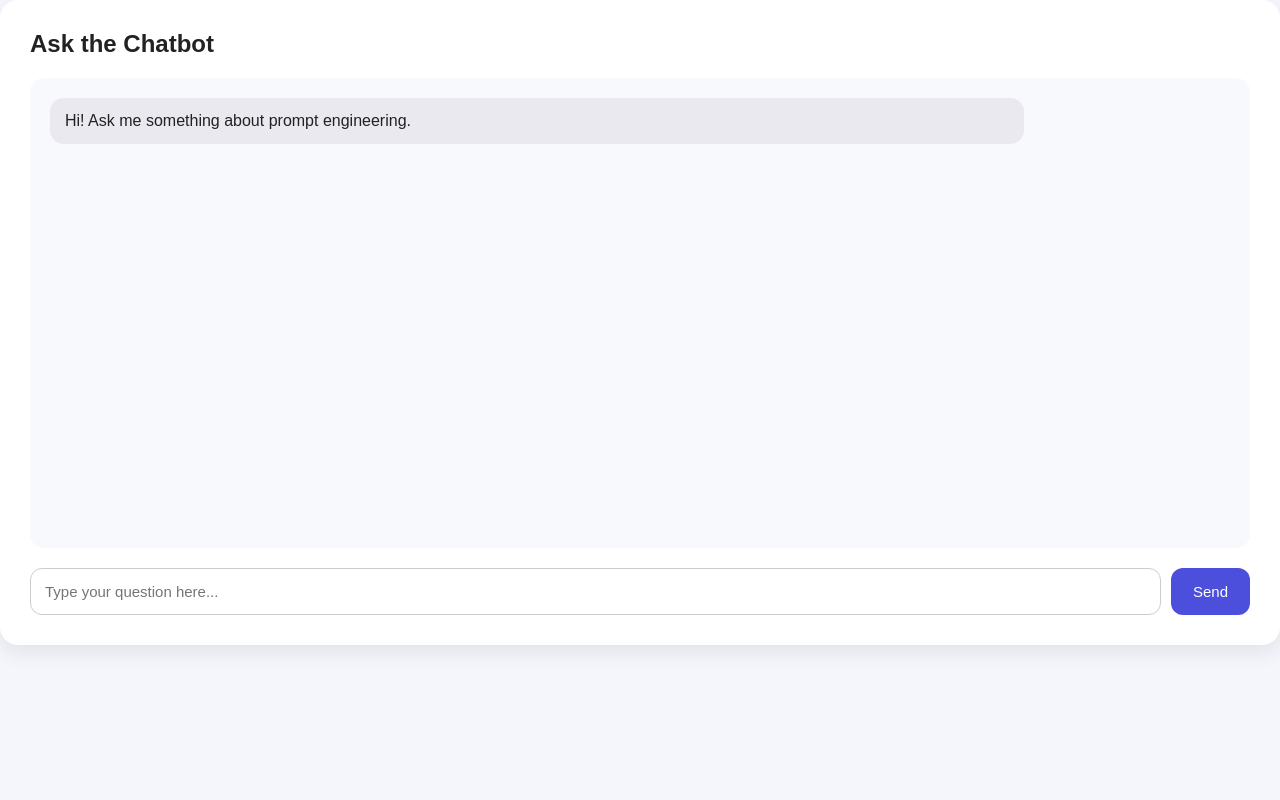
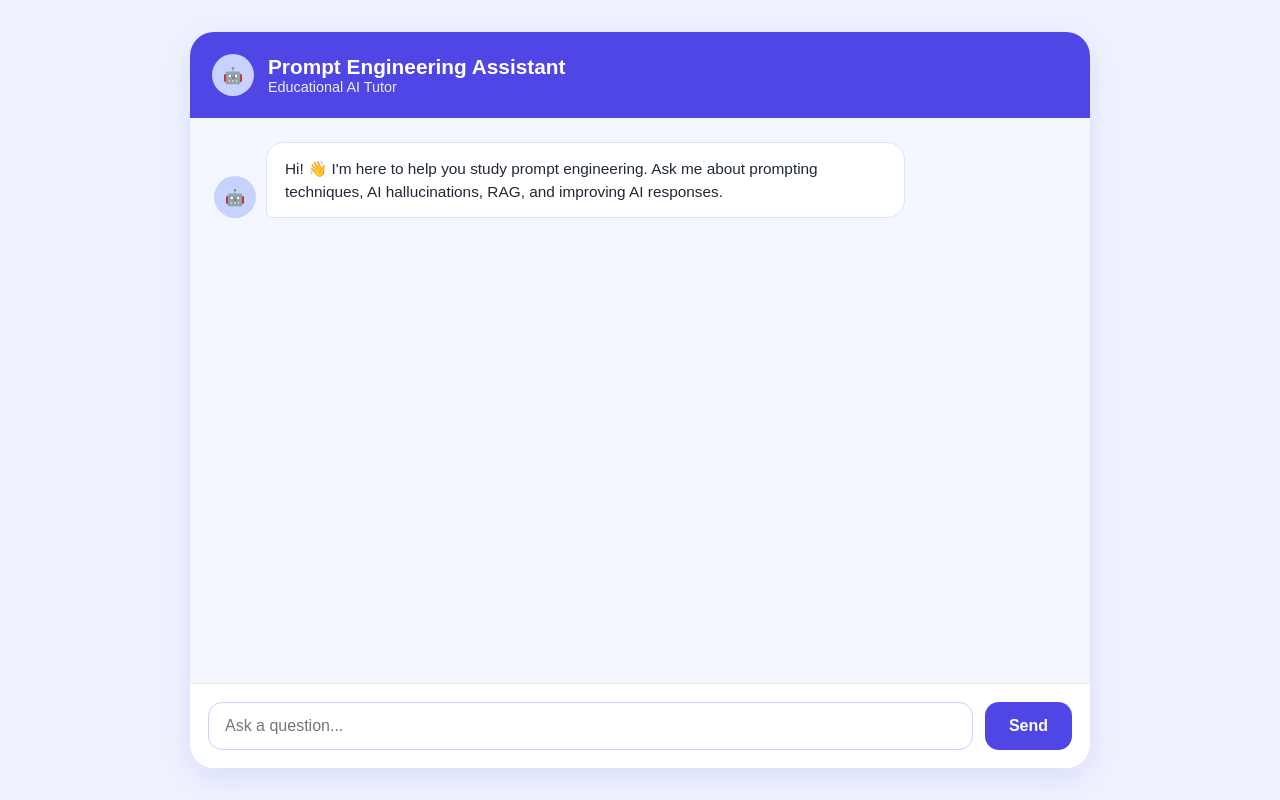
Before and after one commit to vxronica/prompt_engineering_assistant, a Flask app: page / in a window 1280 px wide. Run offline with Flask 3, Linux system fonts and the light colour scheme; parts of the project's set-up code (start-up, migrations or seed data) failed here and were passed over.

Commit message:
fixed ui

```diff
--- a/static/style.css
+++ b/static/style.css
@@ -1,124 +1,385 @@
-/* Reset + base styles */
-body {
+/* global*/
+
+* {
+    box-sizing: border-box;
     margin: 0;
-    font-family: Arial, sans-serif;
-    background-color: #f4f6fb;
-    color: #222;
-    min-height: 100vh;
+    padding: 0;
 }
 
-/* Main layout */
-.page-container {
-    display: grid;
-    grid-template-columns: 1fr 1fr;
-    gap: 30px;
-    padding: 40px;
-    min-height: 100vh;
-    box-sizing: border-box;
+
+/* body */
+
+body {
+
+    font-family: Arial, sans-serif;
+
+    background: #eef2ff;
+
+    height: 100vh;
+
+    display: flex;
+
+    justify-content: center;
+
+    align-items: center;
+
+    padding: 20px;
 }
 
-/* Panels */
-.tutorial-panel,
-.chat-panel {
+
+/* main chat container */
+
+.chat-container {
+
+    width: 100%;
+
+    max-width: 900px;
+
+    height: 92vh;
+
     background: white;
-    border-radius: 18px;
-    padding: 30px;
-    box-shadow: 0 8px 20px rgba(0, 0, 0, 0.08);
+
+    border-radius: 24px;
+
+    display: flex;
+
+    flex-direction: column;
+
     overflow: hidden;
+
+    box-shadow: 0 10px 30px rgba(79, 70, 229, 0.12);
 }
 
-/* Headings */
-h1 {
-    margin-top: 0;
-    color: #4b4fdb;
+
+/* header */
+
+.chat-header {
+
+    display: flex;
+
+    align-items: center;
+
+    gap: 14px;
+
+    padding: 22px;
+
+    background: #4f46e5;
+
+    color: white;
 }
 
-h2 {
-    margin-top: 0;
+
+.chat-header h1 {
+
+    font-size: 1.3rem;
 }
 
-/* Lesson cards */
-.lesson-card {
-    background: #f0f2ff;
-    padding: 18px;
-    border-radius: 14px;
-    margin-top: 18px;
+
+.chat-header p {
+
+    font-size: 0.9rem;
+
+    opacity: 0.9;
 }
 
-.lesson-card h2 {
-    font-size: 18px;
+
+/* chat area */
+
+.chat-box {
+
+    flex: 1;
+
+    overflow-y: auto;
+
+    padding: 24px;
+
+    background: #f5f7ff;
 }
 
-/* Chat box */
-.chat-box {
-    height: 430px;
-    overflow-y: auto;
-    background: #f8f9fc;
-    border-radius: 14px;
-    padding: 20px;
-    margin-bottom: 20px;
+
+/* message rows */
+
+.message-row {
+
+    display: flex;
+
+    align-items: flex-end;
+
+    gap: 10px;
+
+    margin-bottom: 18px;
 }
 
-/* Messages */
-.user-message,
-.bot-message {
-    max-width: 80%;
-    padding: 12px 15px;
-    border-radius: 14px;
-    margin-bottom: 12px;
-    line-height: 1.4;
-    word-wrap: break-word;
+
+.bot-row {
+
+    justify-content: flex-start;
 }
 
-/* User bubble */
-.user-message {
-    background: #4b4fdb;
-    color: white;
-    margin-left: auto;
+
+.user-row {
+
+    justify-content: flex-end;
 }
 
-/* Bot bubble */
-.bot-message {
-    background: #e9e9ef;
-    color: #222;
-    margin-right: auto;
+
+/*avatars*/
+
+.avatar {
+
+    width: 42px;
+
+    height: 42px;
+
+    border-radius: 50%;
+
+    display: flex;
+
+    align-items: center;
+
+    justify-content: center;
+
+    flex-shrink: 0;
+
+    font-size: 1rem;
+
+    font-weight: bold;
 }
 
-/* Input area */
-.input-area {
-    display: flex;
-    gap: 10px;
+
+/* AI avatar */
+
+.bot-avatar {
+
+    background: #c7d2fe;
+
+    color: #312e81;
 }
 
-/* Input field */
-input {
+
+/* user avatar */
+
+.user-avatar {
+
+    background: #4f46e5;
+
+    color: white;
+}
+
+
+/* message bubbles*/
+
+.bot-message,
+.user-message {
+
+    max-width: 75%;
+
+    padding: 14px 18px;
+
+    border-radius: 18px;
+
+    line-height: 1.5;
+
+    font-size: 0.96rem;
+}
+
+
+/* bot bubble */
+
+.bot-message {
+
+    background: white;
+
+    border: 1px solid #dbe4ff;
+
+    color: #1f2937;
+
+    border-bottom-left-radius: 6px;
+}
+
+
+/* user bubble */
+
+.user-message {
+
+    background: #4f46e5;
+
+    color: white;
+
+    border-bottom-right-radius: 6px;
+}
+
+
+/* input area */
+
+.input-area {
+
+    display: flex;
+
+    gap: 12px;
+
+    padding: 18px;
+
+    background: white;
+
+    border-top: 1px solid #e5e7eb;
+}
+
+
+/* input field */
+
+#user-input {
+
     flex: 1;
-    padding: 14px;
-    border-radius: 12px;
-    border: 1px solid #ccc;
-    font-size: 15px;
+
+    padding: 14px 16px;
+
+    border: 1px solid #c7d2fe;
+
+    border-radius: 14px;
+
+    font-size: 1rem;
+
     outline: none;
 }
 
-/* Button */
-button {
-    padding: 14px 22px;
-    border: none;
-    border-radius: 12px;
-    background: #4b4fdb;
-    color: white;
-    font-size: 15px;
-    cursor: pointer;
-    transition: 0.2s ease;
+
+/* focus effect */
+
+#user-input:focus {
+
+    border-color: #4f46e5;
+
+    box-shadow: 0 0 0 4px rgba(79, 70, 229, 0.15);
 }
 
-button:hover {
-    background: #3438b8;
+
+/* send button */
+
+#send-button {
+
+    padding: 14px 24px;
+
+    border: none;
+
+    border-radius: 14px;
+
+    background: #4f46e5;
+
+    color: white;
+
+    font-size: 1rem;
+
+    font-weight: bold;
+
+    cursor: pointer;
+
+    transition: 0.2s;
 }
 
-/* Optional: make it look good on smaller screens */
-@media (max-width: 900px) {
-    .page-container {
-        grid-template-columns: 1fr;
+
+/* hover */
+
+#send-button:hover {
+
+    background: #4338ca;
+}
+
+
+/* disabled */
+
+#send-button:disabled {
+
+    opacity: 0.6;
+
+    cursor: not-allowed;
+}
+
+
+/* typing indicator*/
+
+.typing-indicator {
+
+    display: flex;
+
+    align-items: center;
+
+    gap: 5px;
+}
+
+
+/* dots */
+
+.typing-indicator span {
+
+    width: 8px;
+
+    height: 8px;
+
+    background: #6366f1;
+
+    border-radius: 50%;
+
+    animation: bounce 1.2s infinite ease-in-out;
+}
+
+
+.typing-indicator span:nth-child(2) {
+
+    animation-delay: 0.2s;
+}
+
+
+.typing-indicator span:nth-child(3) {
+
+    animation-delay: 0.4s;
+}
+
+
+/* bounce animation */
+
+@keyframes bounce {
+
+    0%, 80%, 100% {
+
+        transform: translateY(0);
+
+        opacity: 0.4;
+    }
+
+    40% {
+
+        transform: translateY(-6px);
+
+        opacity: 1;
     }
 }
+
+
+/* mobile responsive */
+
+@media (max-width: 700px) {
+
+    .chat-container {
+
+        height: 95vh;
+    }
+
+    .chat-box {
+
+        padding: 16px;
+    }
+
+    .bot-message,
+    .user-message {
+
+        max-width: 85%;
+    }
+
+    .avatar {
+
+        width: 36px;
+
+        height: 36px;
+    }
+}
--- a/templates/index.html
+++ b/templates/index.html
@@ -2,60 +2,213 @@
 <html lang="en">
 <head>
     <meta charset="UTF-8">
-    <title>Prompt Engineering Chatbot</title>
+    <meta name="viewport" content="width=device-width, initial-scale=1.0">
+    <title>Prompt Engineering Assistant</title>
+
     <link rel="stylesheet" href="{{ url_for('static', filename='style.css') }}">
 </head>
 
 <body>
-        <section class="chat-panel">
-            <h2>Ask the Chatbot</h2>
 
-            <div id="chat-box" class="chat-box">
-                <div class="bot-message">
-                    Hi! Ask me something about prompt engineering.
-                </div>
+    <main class="chat-container">
+
+        <!-- Chat Header -->
+        <header class="chat-header">
+
+            <div class="avatar bot-avatar">🤖</div>
+
+            <div>
+                <h1>Prompt Engineering Assistant</h1>
+                <p>Educational AI Tutor</p>
             </div>
 
-            <div class="input-area">
-                <input id="user-input" type="text" placeholder="Type your question here...">
-                <button onclick="sendMessage()">Send</button>
+        </header>
+
+        <!-- chat Messages -->
+        <section id="chat-box" class="chat-box">
+
+            <div class="message-row bot-row">
+
+                <div class="avatar bot-avatar">🤖</div>
+
+            <div class="bot-message">
+                Hi! 👋 I'm here to help you study prompt engineering. Ask me about prompting techniques, AI hallucinations, RAG, and improving AI responses.
             </div>
-        </section>
 
             </div>
 
+        </section>
+
+        <!-- input Area -->
+        <section class="input-area">
+
+            <input
+                type="text"
+                id="user-input"
+                placeholder="Ask a question..."
+                autocomplete="off"
+            >
+
+            <button id="send-button" onclick="sendMessage()">
+                Send
+            </button>
+
+        </section>
+
+    </main>
+
     <script>
+
+        // add user message bubble
+        function addUserMessage(message) {
+
+            const chatBox = document.getElementById("chat-box");
+
+            const row = document.createElement("div");
+            row.className = "message-row user-row";
+
+            row.innerHTML = `
+                <div class="user-message">${message}</div>
+                <div class="avatar user-avatar">U</div>
+            `;
+
+            chatBox.appendChild(row);
+
+            chatBox.scrollTop = chatBox.scrollHeight;
+        }
+
+
+        // add bot message bubble
+        function addBotMessage(message) {
+
+            const chatBox = document.getElementById("chat-box");
+
+            const row = document.createElement("div");
+            row.className = "message-row bot-row";
+
+            row.innerHTML = `
+                <div class="avatar bot-avatar">🤖</div>
+                <div class="bot-message">${message}</div>
+            `;
+
+            chatBox.appendChild(row);
+
+            chatBox.scrollTop = chatBox.scrollHeight;
+        }
+
+
+        // show typing animation
+        function showTypingIndicator() {
+
+            const chatBox = document.getElementById("chat-box");
+
+            const row = document.createElement("div");
+
+            row.className = "message-row bot-row";
+
+            row.id = "typing-indicator";
+
+            row.innerHTML = `
+                <div class="avatar bot-avatar">🤖</div>
+
+                <div class="bot-message typing-indicator">
+                    <span></span>
+                    <span></span>
+                    <span></span>
+                </div>
+            `;
+
+            chatBox.appendChild(row);
+
+            chatBox.scrollTop = chatBox.scrollHeight;
+        }
+
+
+        // remove typing animation
+        function removeTypingIndicator() {
+
+            const typingIndicator = document.getElementById("typing-indicator");
+
+            if (typingIndicator) {
+                typingIndicator.remove();
+            }
+        }
+
+
+        // send message to Flask backend
         async function sendMessage() {
+
             const input = document.getElementById("user-input");
-            const chatBox = document.getElementById("chat-box");
-            const message = input.value.trim();
 
-            if (message === "") {
+            const sendButton = document.getElementById("send-button");
+
+            const userMessage = input.value.trim();
+
+            if (userMessage === "") {
                 return;
             }
 
-            chatBox.innerHTML += `<div class="user-message">${message}</div>`;
+            addUserMessage(userMessage);
+
             input.value = "";
 
+            sendButton.disabled = true;
+
+            showTypingIndicator();
+
+            try {
+
                 const response = await fetch("/chat", {
+
                     method: "POST",
+
                     headers: {
                         "Content-Type": "application/json"
                     },
-                body: JSON.stringify({ message: message })
+
+                    body: JSON.stringify({
+                        message: userMessage
+                    })
                 });
 
                 const data = await response.json();
 
-            chatBox.innerHTML += `<div class="bot-message">${data.response}</div>`;
-            chatBox.scrollTop = chatBox.scrollHeight;
+                // Simulated thinking delay
+                setTimeout(() => {
+
+                    removeTypingIndicator();
+
+                    addBotMessage(data.response);
+
+                    sendButton.disabled = false;
+
+                    input.focus();
+
+                }, 700);
+
+            } catch (error) {
+
+                removeTypingIndicator();
+
+                addBotMessage(
+                    "Sorry, something went wrong. Please try again."
+                );
+
+                sendButton.disabled = false;
+            }
         }
 
-        document.getElementById("user-input").addEventListener("keypress", function(event) {
+
+        // allow Enter key to send messages
+        document.getElementById("user-input")
+            .addEventListener("keydown", function(event) {
+
                 if (event.key === "Enter") {
                     sendMessage();
                 }
             });
+
     </script>
+
 </body>
 </html>
```
Lines whose indentation alone changed are shown as unchanged.
